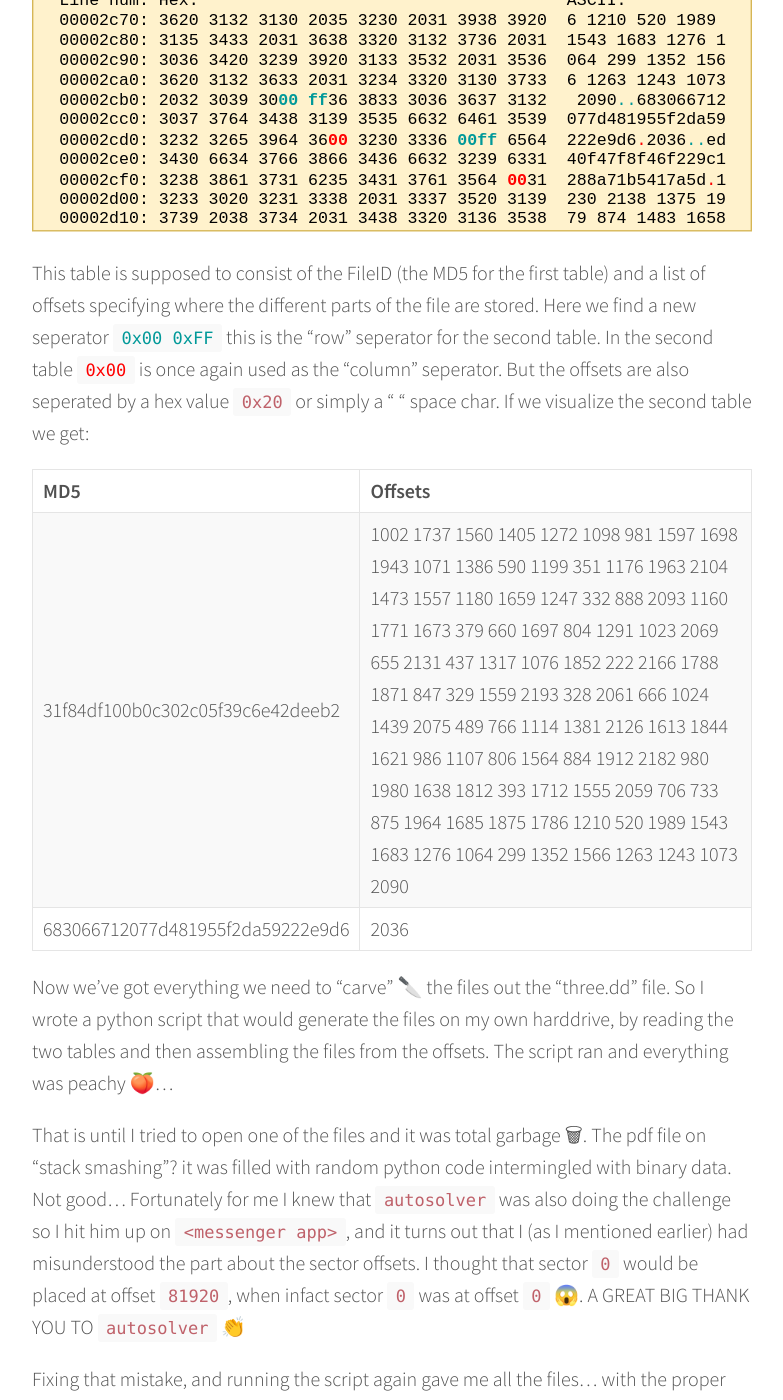
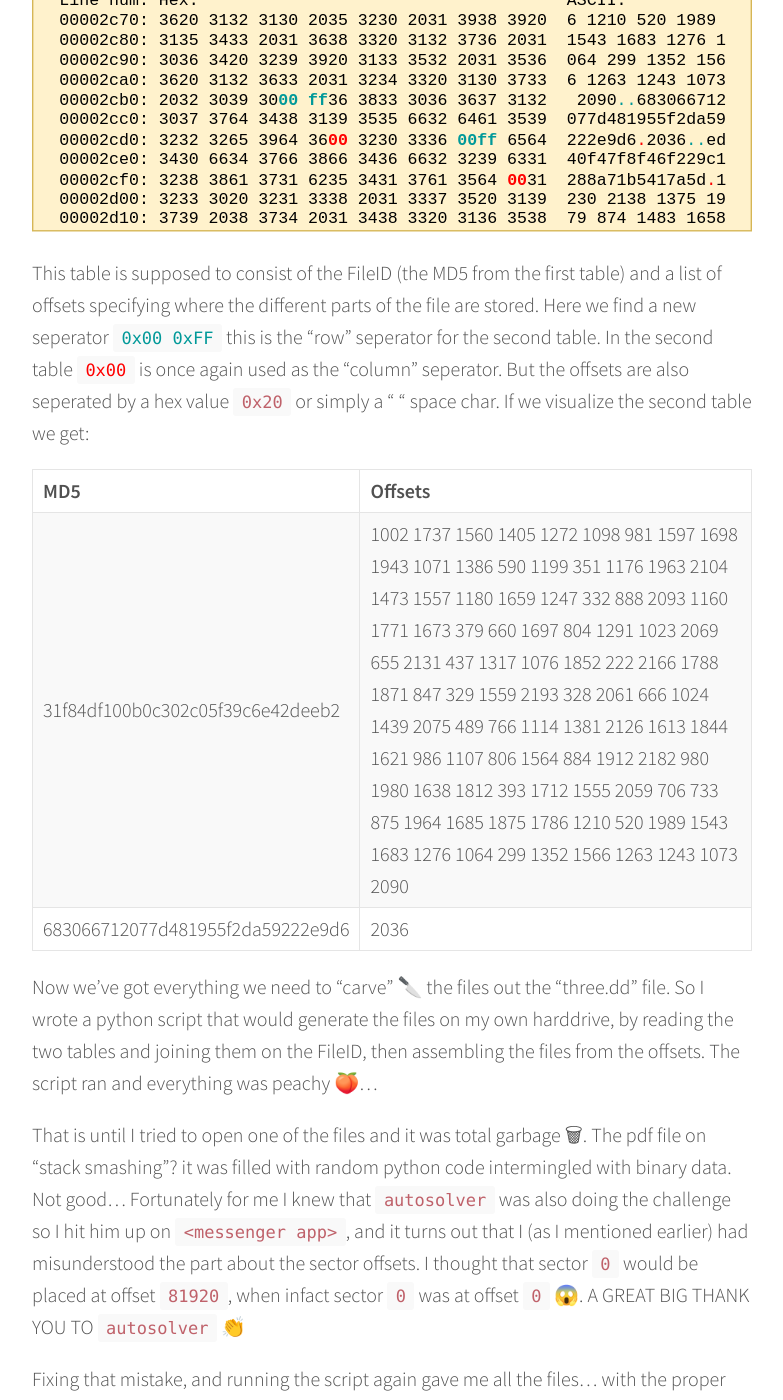
Before and after one commit to Ern-st/ern-st.github.io, a Jekyll site: the page built from _posts/2017-12-23-NC3-CTF-3.md, in a window 1280 px wide and 1400 px high, scrolled down 4392 px. Shown: the whole window, without its empty margins (248-1031 px from the left). Built offline with Jekyll 4.4.1, drawn with Linux system fonts in a browser that asks for light colours; emoji names are drawn with the system emoji font.

Commit message:
you guessed it! more typo fixes

```diff
--- a/_posts/2017-12-23-NC3-CTF-3.md
+++ b/_posts/2017-12-23-NC3-CTF-3.md
@@ -91,14 +91,14 @@
 
 ![sector overview no-border w100](/assets/img/posts/fragfs-hash-and-offsets.svg)
 
-This table is supposed to consist of the FileID (the MD5 for the first table) and a list of offsets specifying where the different parts of the file are stored. Here we find a new seperator <span class="highlight-teal">`0x00 0xFF`</span> this is the "row" seperator for the second table. In the second table <span class="highlight-red">`0x00`</span> is once again used as the "column" seperator. But the offsets are also seperated by a hex value `0x20` or simply a " " space char. If we visualize the second table we get:
+This table is supposed to consist of the FileID (the MD5 from the first table) and a list of offsets specifying where the different parts of the file are stored. Here we find a new seperator <span class="highlight-teal">`0x00 0xFF`</span> this is the "row" seperator for the second table. In the second table <span class="highlight-red">`0x00`</span> is once again used as the "column" seperator. But the offsets are also seperated by a hex value `0x20` or simply a " " space char. If we visualize the second table we get:
 
 |MD5|Offsets|
 |:--|:------|
 |31f84df100b0c302c05f39c6e42deeb2|1002 1737 1560 1405 1272 1098 981 1597 1698 1943 1071 1386 590 1199 351 1176 1963 2104 1473 1557 1180 1659 1247 332 888 2093 1160 1771 1673 379 660 1697 804 1291 1023 2069 655 2131 437 1317 1076 1852 222 2166 1788 1871 847 329 1559 2193 328 2061 666 1024 1439 2075 489 766 1114 1381 2126 1613 1844 1621 986 1107 806 1564 884 1912 2182 980 1980 1638 1812 393 1712 1555 2059 706 733 875 1964 1685 1875 1786 1210 520 1989 1543 1683 1276 1064 299 1352 1566 1263 1243 1073 2090|
 |683066712077d481955f2da59222e9d6|2036|
 
-Now we've got everything we need to "carve" :knife: the files out the "three.dd" file. So I wrote a python script that would generate the files on my own harddrive, by reading the two tables and then assembling the files from the offsets. The script ran and everything was peachy :peach:…
+Now we've got everything we need to "carve" :knife: the files out the "three.dd" file. So I wrote a python script that would generate the files on my own harddrive, by reading the two tables and joining them on the FileID, then assembling the files from the offsets. The script ran and everything was peachy :peach:…
 
 That is until I tried to open one of the files and it was total garbage 🗑. The pdf file on "stack smashing"? it was filled with random python code intermingled with binary data. Not good… Fortunately for me I knew that `autosolver` was also doing the challenge so I hit him up on `<messenger app>`, and it turns out that I (as I mentioned earlier) had misunderstood the part about the sector offsets. I thought that sector `0` would be placed at offset `81920`, when infact sector `0` was at offset `0` 😱. A GREAT BIG THANK YOU TO `autosolver` :clap:
 
```
